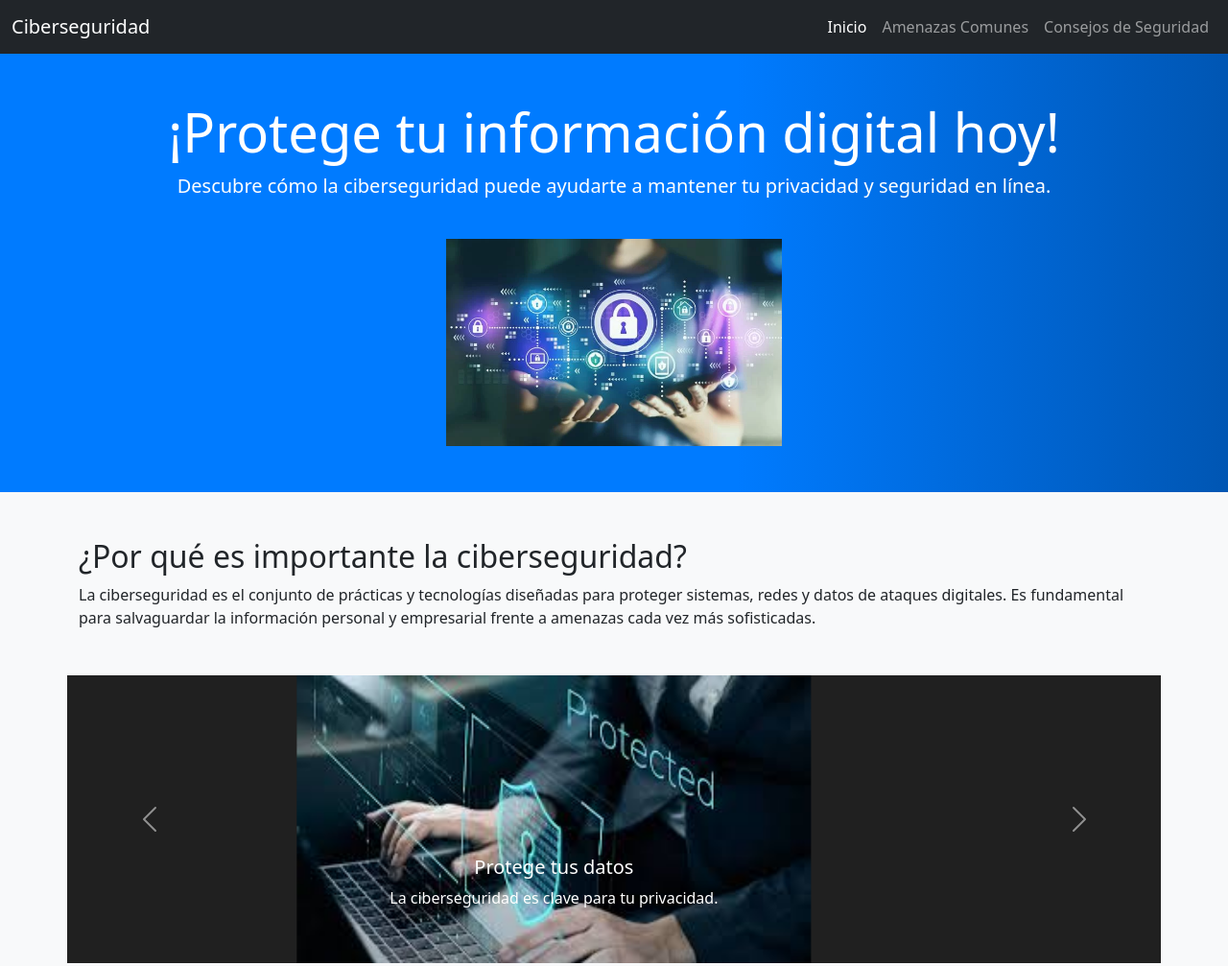
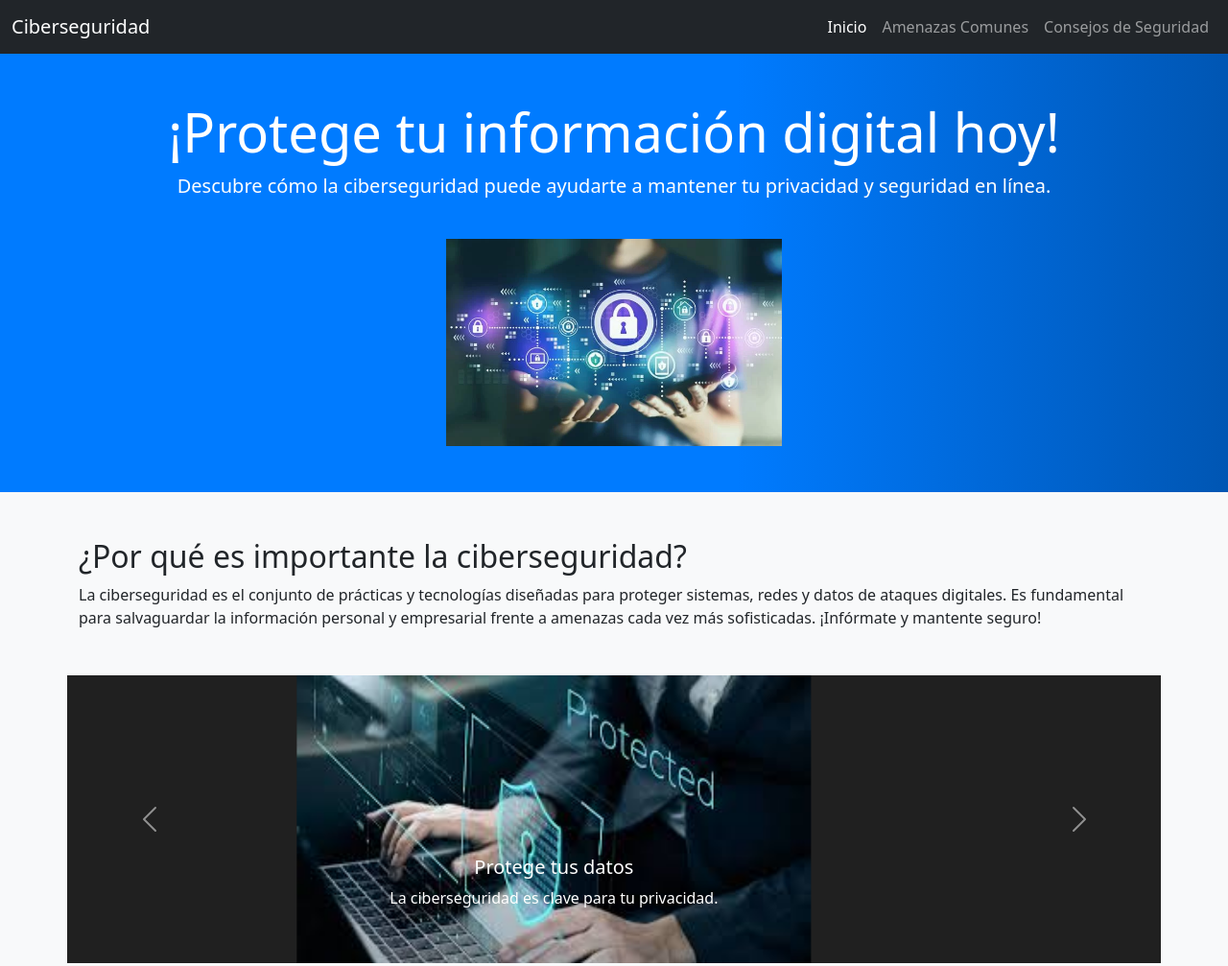
Before and after one commit to CR-Rivcon/WebSeguridadModulo2, a plain HTML site: page index.html in a window 1280 px wide. Shown: the whole page at 96% size. Drawn offline with nearby package versions, Linux system fonts and the light colour scheme.

Commit message:
Cambio 5: Añadida frase motivacional al final de la introducción

```diff
--- a/index.html
+++ b/index.html
@@ -44,7 +44,7 @@
   <section class="container my-5">
     <h2>¿Por qué es importante la ciberseguridad?</h2>
     <p>
-      La ciberseguridad es el conjunto de prácticas y tecnologías diseñadas para proteger sistemas, redes y datos de ataques digitales. Es fundamental para salvaguardar la información personal y empresarial frente a amenazas cada vez más sofisticadas.
+      La ciberseguridad es el conjunto de prácticas y tecnologías diseñadas para proteger sistemas, redes y datos de ataques digitales. Es fundamental para salvaguardar la información personal y empresarial frente a amenazas cada vez más sofisticadas. ¡Infórmate y mantente seguro!
     </p>
   </section>
 
```
